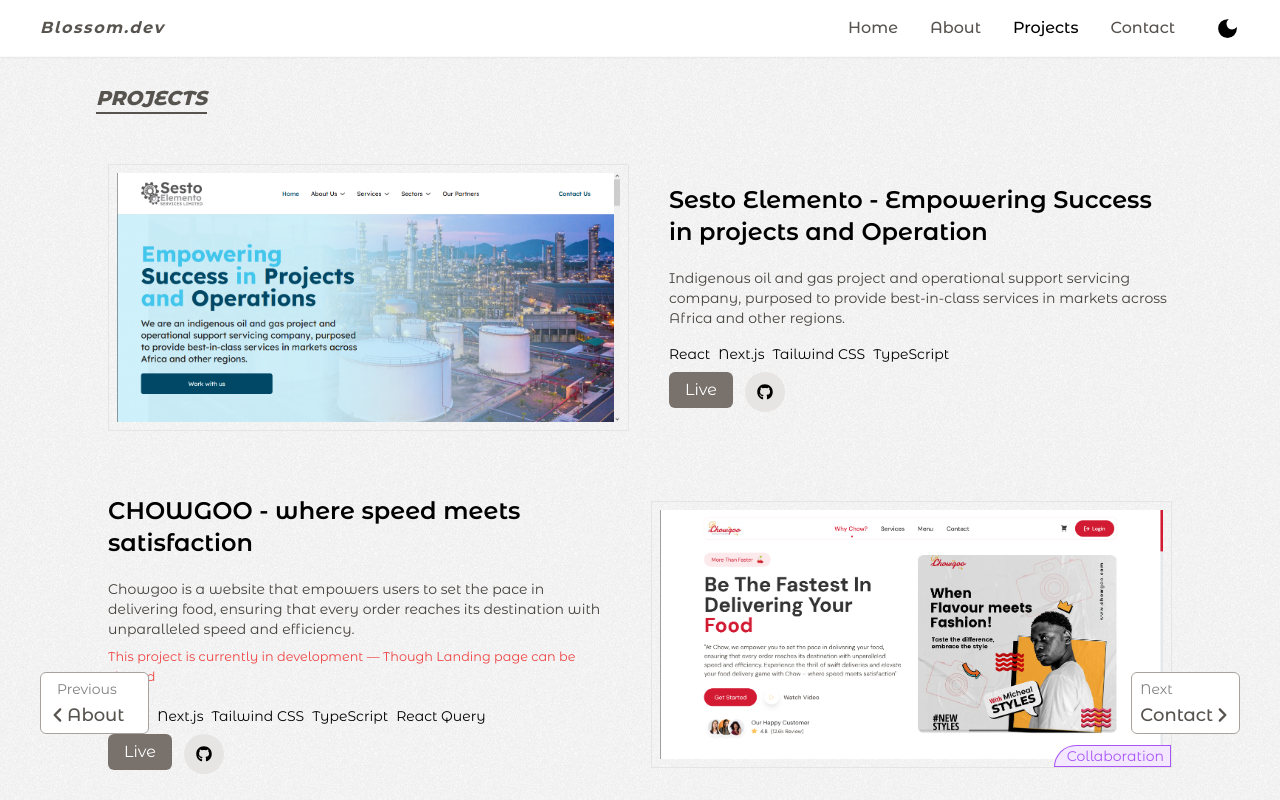
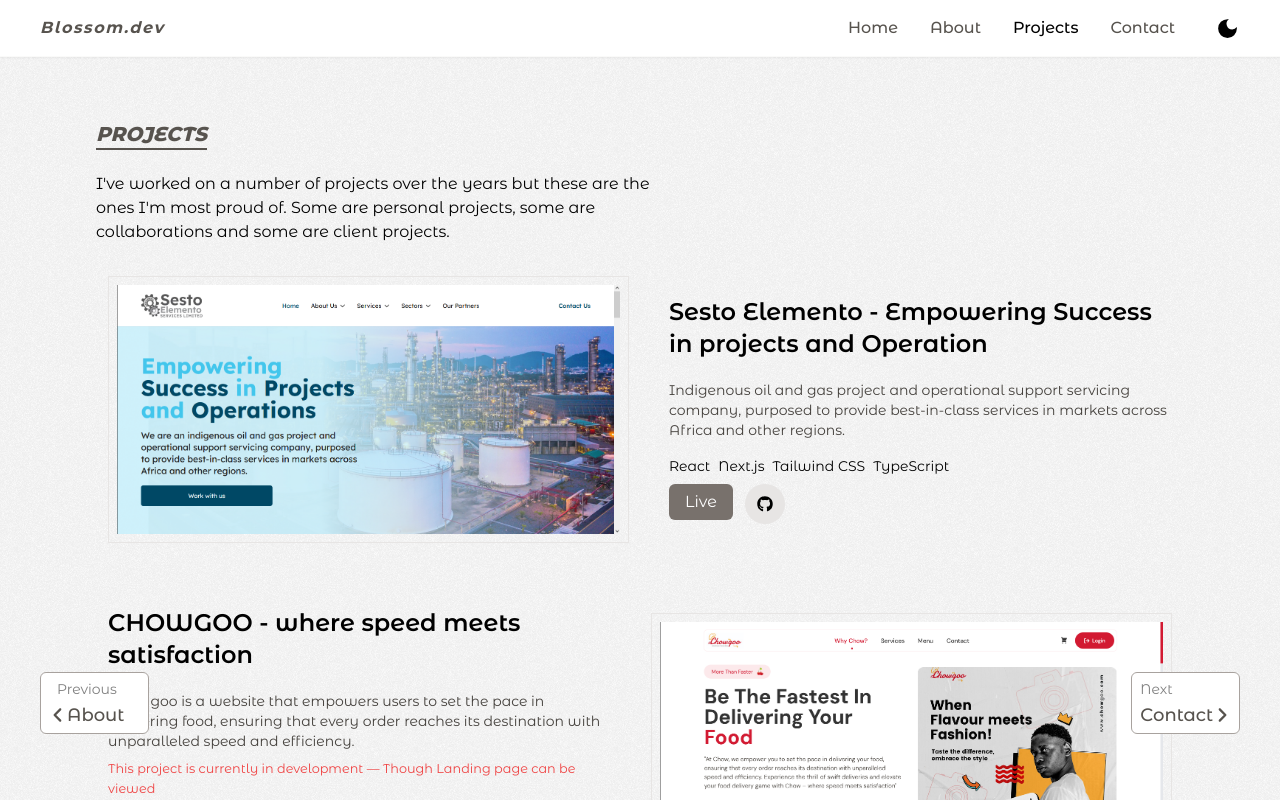
Before and after one commit to blossomobasi/blossoms-portfolio, a Next.js app: page /projects in a window 1280 px wide. Shown: the top 800 px of the page. Built offline with nearby package versions, Linux system fonts and the light colour scheme.

Commit message:
Add paragraph

```diff
--- a/src/app/projects/page.tsx
+++ b/src/app/projects/page.tsx
@@ -11,8 +11,13 @@
     const projects = projectApi;
 
     return (
-        <section className="max-w-[110rem] pt-5 mx-auto">
+        <section className="max-w-[90rem] my-14 mx-auto">
             <TextHeader>Projects</TextHeader>
+            <p className="md:w-[35rem] -mt-4 mb-5 dark:text-stone-400">
+                I&apos;ve worked on a number of projects over the years but these are the ones
+                I&apos;m most proud of. Some are personal projects, some are collaborations and some
+                are client projects.
+            </p>
 
             <div className="space-y-10 md:space-y-10">
                 {projects.map((project, i) => (
```
